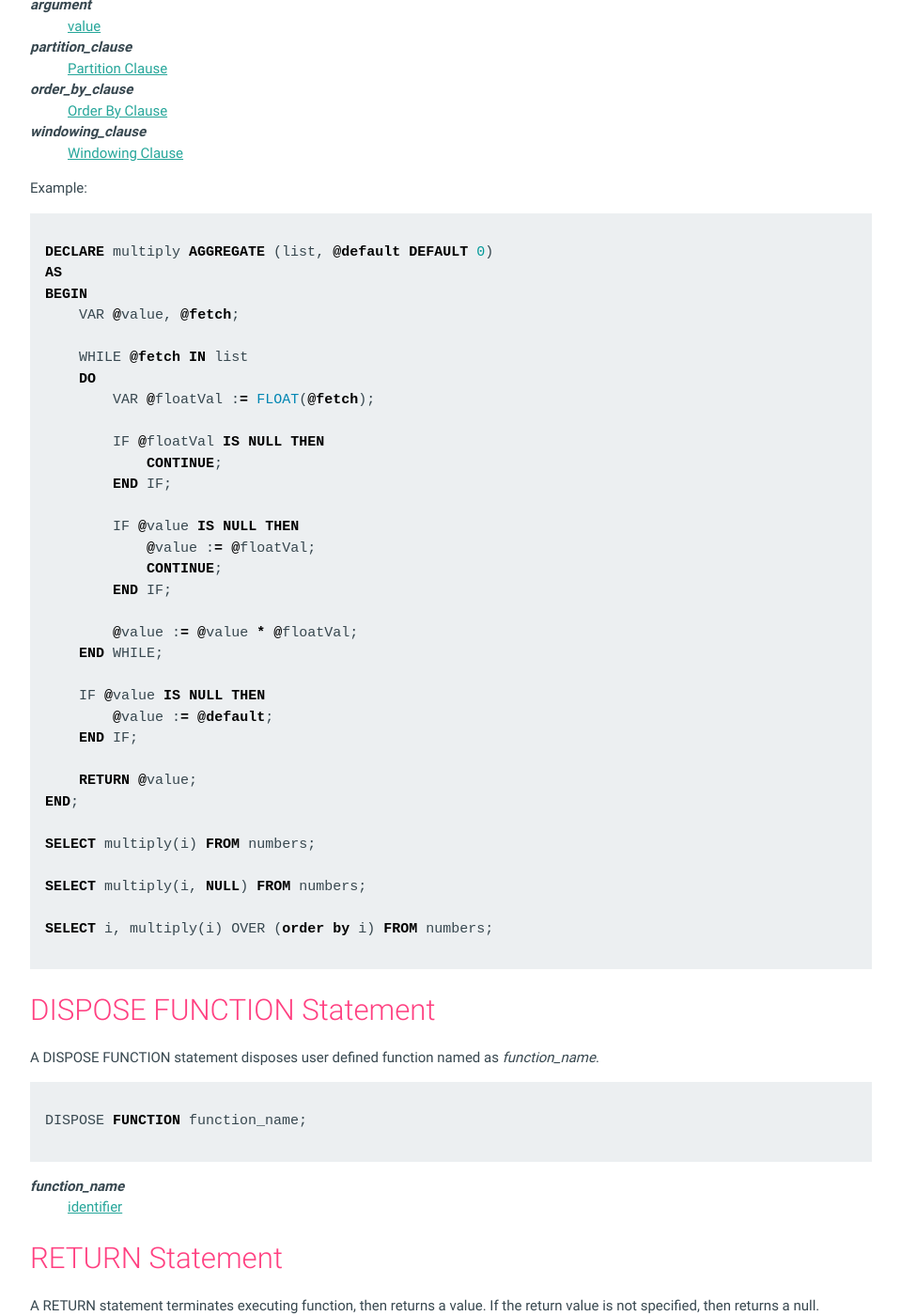
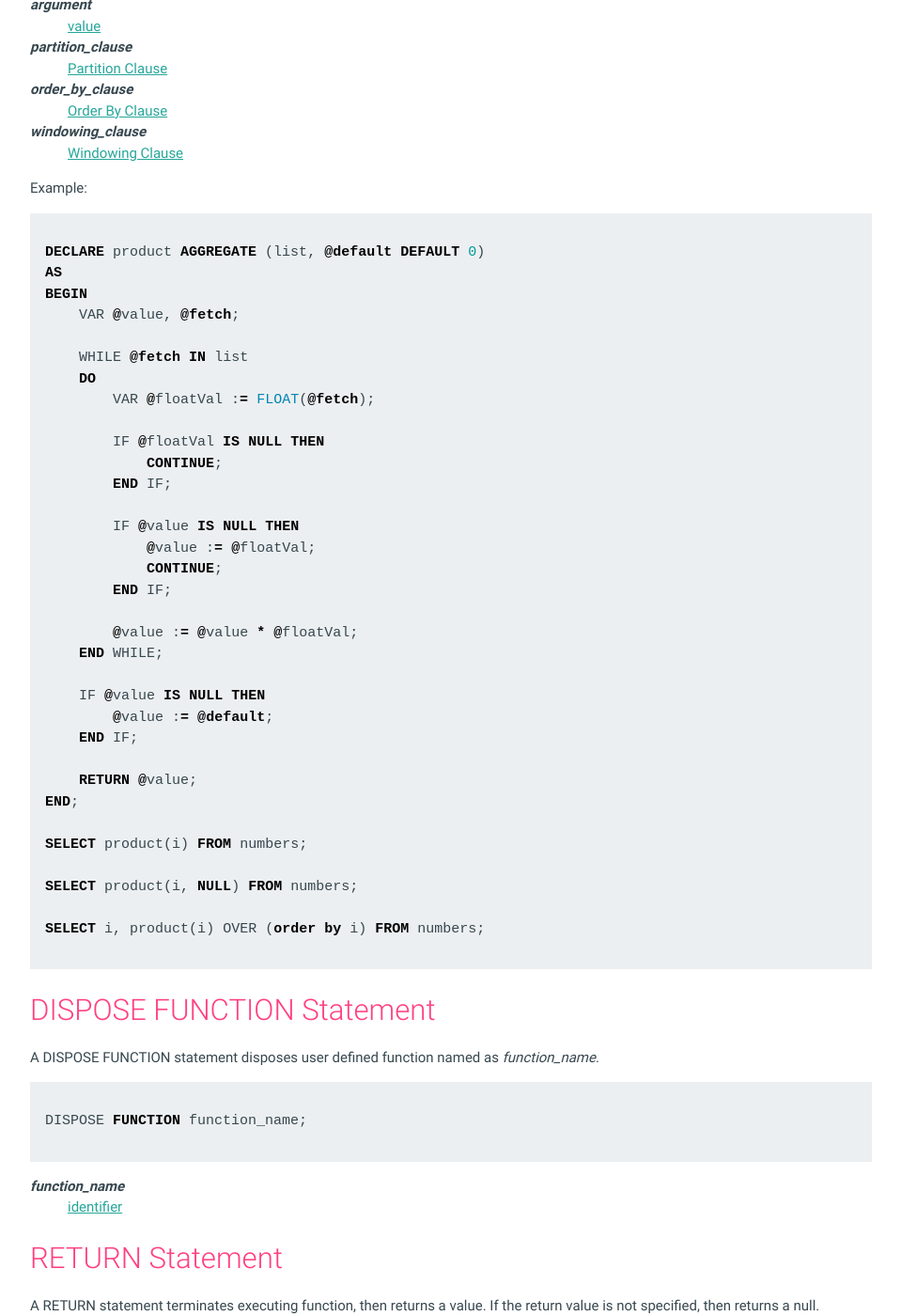
Before and after one commit to mithrandie/csvq, a Jekyll site: the page built from docs/_posts/2006-01-02-user-defined-function.md, in a window 1280 px wide and 1400 px high, scrolled down 2829 px. Shown: the whole window at 94% size, without its empty margins (160-1119 px from the left). Built offline with Jekyll 4.4.1, drawn with Linux system fonts in a browser that asks for light colours.

Commit message:
Update docs.

````diff
--- a/docs/_posts/2006-01-02-user-defined-function.md
+++ b/docs/_posts/2006-01-02-user-defined-function.md
@@ -152,7 +152,7 @@ _windowing_clause_
 Example:
 
 ```sql
-DECLARE multiply AGGREGATE (list, @default DEFAULT 0)
+DECLARE product AGGREGATE (list, @default DEFAULT 0)
 AS
 BEGIN
     VAR @value, @fetch;
@@ -180,11 +180,11 @@ BEGIN
     RETURN @value;
 END;
 
-SELECT multiply(i) FROM numbers;
+SELECT product(i) FROM numbers;
 
-SELECT multiply(i, NULL) FROM numbers;
+SELECT product(i, NULL) FROM numbers;
 
-SELECT i, multiply(i) OVER (order by i) FROM numbers;
+SELECT i, product(i) OVER (order by i) FROM numbers;
 ```
 
 ## DISPOSE FUNCTION Statement
````
